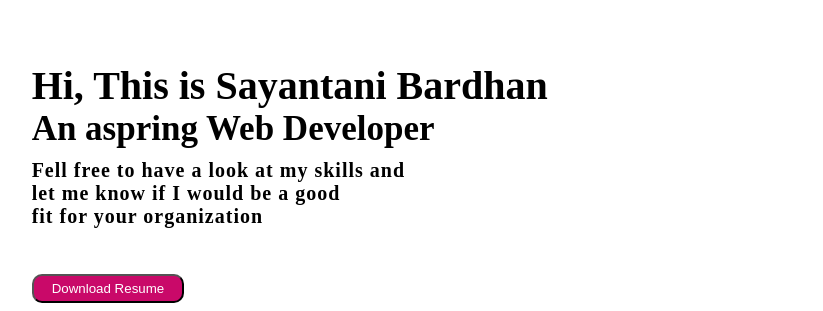
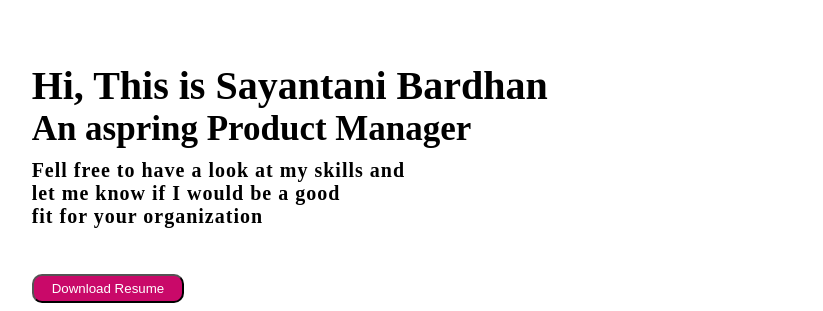
Before and after one commit to SayantaniB/portfolio, a plain HTML site: page index.html in a window 1280 px wide. Shown: the part 137-448 px from the top of the page, 113-936 px from the left. Drawn offline with nearby package versions, Linux system fonts and the light colour scheme; files that its build step writes are made by us from their sources.

Commit message:
Update title

```diff
--- a/index.html
+++ b/index.html
@@ -24,7 +24,7 @@
 
         <div class="info">
             <h1>Hi, This is Sayantani Bardhan</h1>
-            <h2>An aspring Web Developer</h2>
+            <h2>An aspring Product Manager</h2>
             <h3>Fell free to have a look at my skills and <br> let me know if I would be a good<br> fit for your
                 organization</h3>
             <button onclick="location.href='document/SB_resume.pdf';"> Download Resume</button>
```
